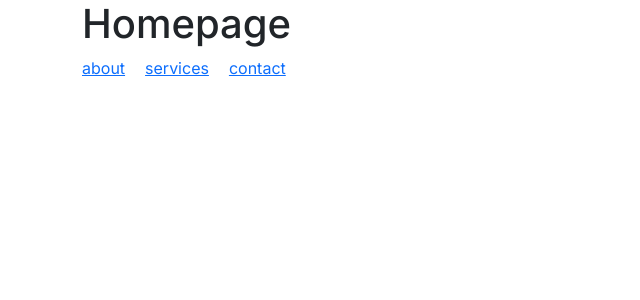
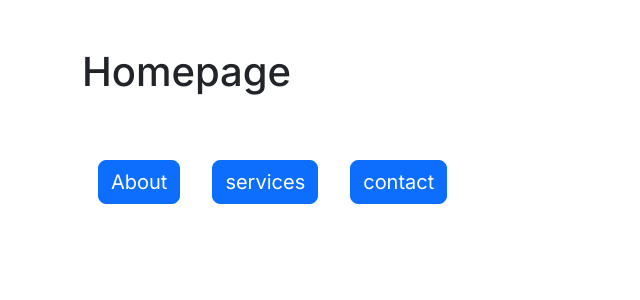
Before and after one commit to florezf90/gymFrotend, a Next.js app: page / in a window 1280 px wide. Shown: the top 300 px of the page, without its empty margins (0-640 px from the left). Built offline with nearby package versions, Linux system fonts and the light colour scheme.

Commit message:
added basic styling to the core navigaiton sites

```diff
--- a/src/app/about/page.jsx
+++ b/src/app/about/page.jsx
@@ -1,13 +1,14 @@
 import Link from "next/link";
+import NavigationBtn from "../../components/navigationbtn";
 
 export default function Memberships() {
   return (
     <main>
-      <h1 className="text-3xl font-bold underline">
+      <h1 className="text-3xl font-bold mt-5">
         this page is gonna have content such as company info, trainers, type of
         gym we are, where we are located, group of tr trainers, and contact info
       </h1>
-      <Link href="/">Home</Link>
+      <Link href="/"><NavigationBtn name="Home" /></Link>
     </main>
   );
 }
--- a/src/app/contact/page.jsx
+++ b/src/app/contact/page.jsx
@@ -1,11 +1,12 @@
 import Link from "next/link";
+import NavigationBtn from "../../components/navigationbtn";
 
 export default function Contact() {
     return (
         <main>
             <h1 className="text-3xl  ">Contact</h1>
             <p className="fs-1">This is the contact page, where we are going to provide a company email, phone number, address, social medial, and a form to contact us with a special request</p>
-            <Link href="/">Home</Link>
+            <Link href="/"><NavigationBtn name="Home"/></Link>
         </main>
     );
 }
--- a/src/app/page.jsx
+++ b/src/app/page.jsx
@@ -1,16 +1,13 @@
 import Link from 'next/link';
+import NavigationBtn from '../components/navigationbtn';
 
 export default function Home() {
     return (
       <main>
-        <h1 className="text-3xl font-bold underline">Homepage</h1>
-        <Link href="/about">about</Link>
-        <Link href="/services" style={{ marginLeft: "20px" }}>
-          services
-        </Link>
-        <Link href="/contact" style={{ marginLeft: "20px" }}>
-          contact
-        </Link>
+        <h1 className="text-3xl font-bold my-5">Homepage</h1>
+        <Link href="/about"><NavigationBtn name="About" /></Link>
+        <Link href="/services"><NavigationBtn name="services" /></Link>
+        <Link href="/contact"><NavigationBtn name="contact" /></Link>
       </main>
     );
 }
--- a/src/app/services/page.jsx
+++ b/src/app/services/page.jsx
@@ -1,11 +1,12 @@
 import Link from "next/link"
+import NavigationBtn from "../../components/navigationbtn";
 
 export default function services () {
     return (
       <main>
         <h1>Services</h1>
         <p>This is the services page, info such as memeberships types, dedicated coaching offers, group classes schedule, etc. </p>
-        <Link href={"/"} className="fs-1">Home</Link>
+        <Link href={"/"}><NavigationBtn name="Home" /></Link>
       </main>
     );
 }
--- /dev/null
+++ b/src/components/navigationbtn.jsx
@@ -0,0 +1,5 @@
+export default function NavigationBtn({ name }) {
+    return (
+        <button className="btn btn-primary rounded-3 fs-5 m-3">{name}</button>
+    )
+}
```
